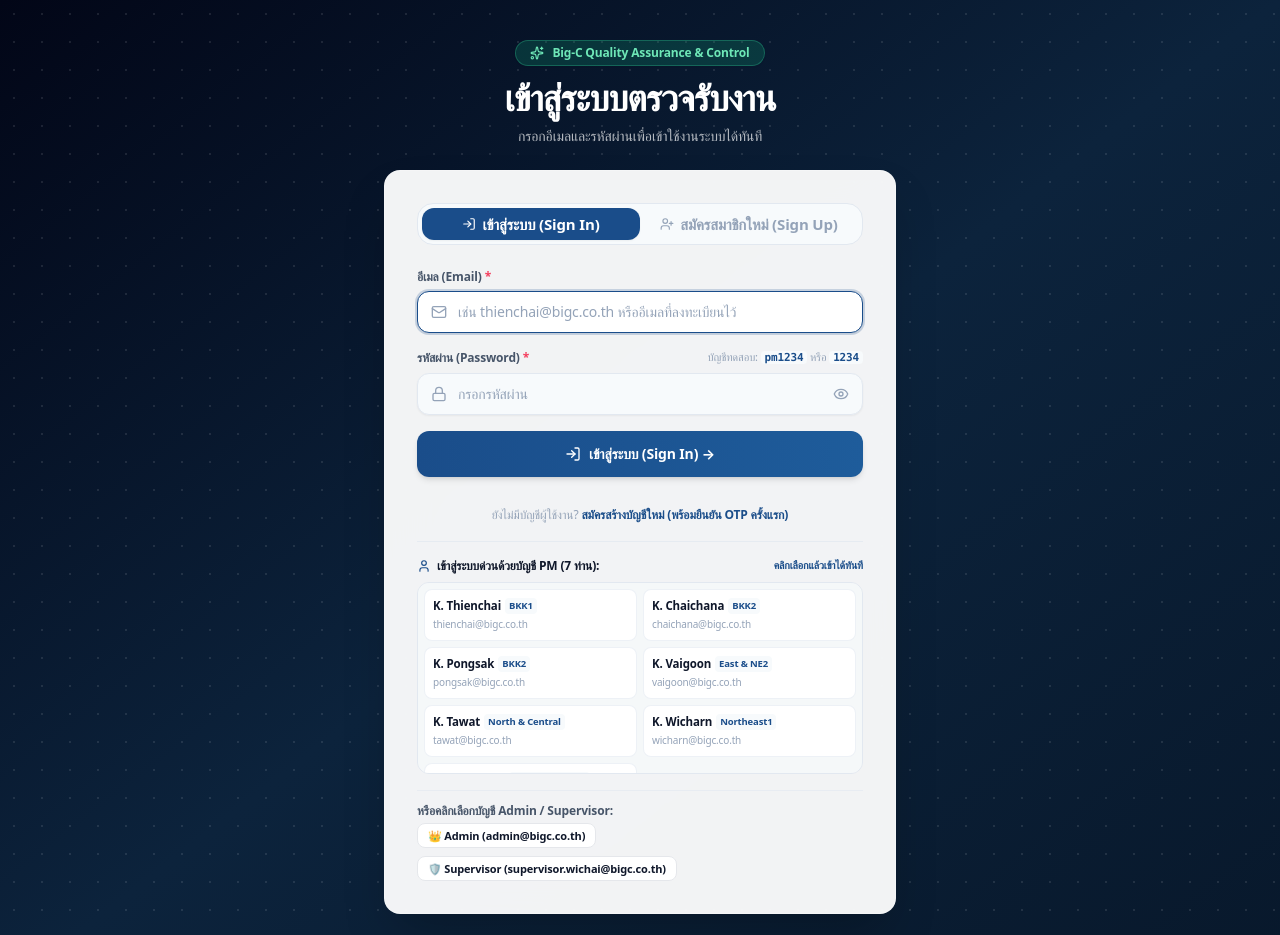
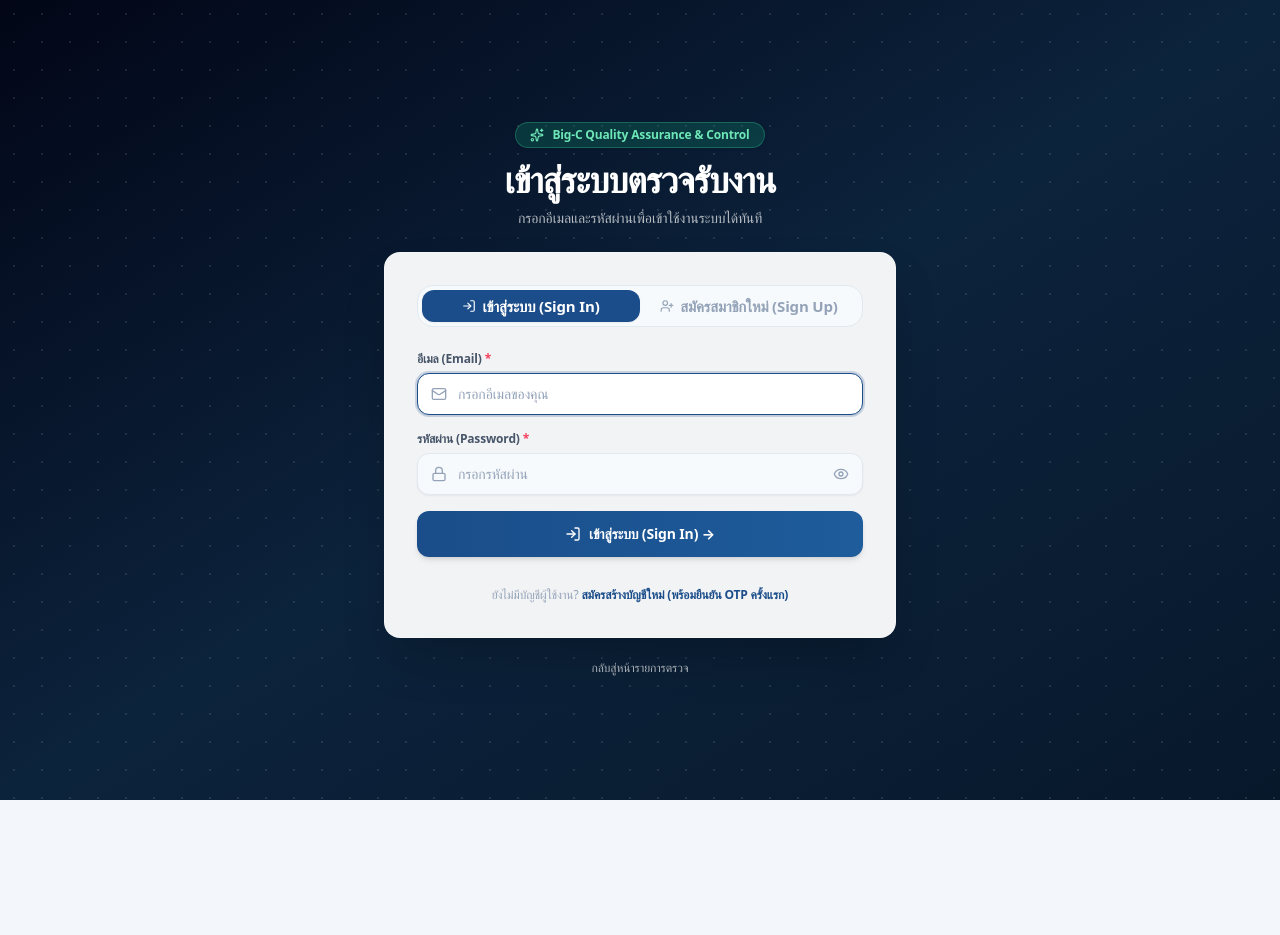
Before and after one commit to pattanunptnnn/cs-checklist, a Next.js app: page /login in a window 1280 px wide. Shown: the top 935 px of the page. After the commit the page ends 800 px from the top, so only its background shows below. Built offline with nearby package versions, Linux system fonts and the light colour scheme; a web font is replaced by a local one.

Commit message:
remove quick pm login and clean up dummy pm emails

```diff
--- a/src/app/login/page.tsx
+++ b/src/app/login/page.tsx
@@ -268,14 +268,6 @@ export default function LoginPage() {
     }
   }
 
-  // ผู้ช่วยสำหรับคลิกเลือกบัญชี PM ด่วน (ใส่ทั้ง Email และ รหัสผ่านให้ทันที)
-  function selectQuickPm(email: string) {
-    setSignInEmail(email);
-    setSignInPassword("pm1234");
-    setErrorMsg("");
-    setSuccessMsg("");
-  }
-
   return (
     <div className="min-h-screen bg-gradient-to-br from-slate-950 via-[#0c233c] to-[#08182b] text-white flex flex-col justify-center py-10 px-4 sm:px-6 lg:px-8 relative overflow-hidden">
       {/* Background blueprint decorative pattern */}
@@ -405,7 +397,7 @@ export default function LoginPage() {
                     autoFocus
                     value={signInEmail}
                     onChange={(e) => setSignInEmail(e.target.value)}
-                    placeholder="เช่น thienchai@bigc.co.th หรืออีเมลที่ลงทะเบียนไว้"
+                    placeholder="กรอกอีเมลของคุณ"
                     className="field pl-10 text-sm"
                   />
                 </div>
@@ -416,9 +408,6 @@ export default function LoginPage() {
                   <label className="block text-xs font-bold text-ink2">
                     รหัสผ่าน (Password) <span className="text-rose-500">*</span>
                   </label>
-                  <span className="text-[11px] text-ink3">
-                    บัญชีทดสอบ: <code className="bg-sunken px-1 rounded text-brand font-mono font-bold">pm1234</code> หรือ <code className="bg-sunken px-1 rounded text-brand font-mono font-bold">1234</code>
-                  </span>
                 </div>
                 <div className="relative">
                   <div className="absolute inset-y-0 left-0 pl-3.5 flex items-center pointer-events-none text-ink3">
@@ -466,74 +455,6 @@ export default function LoginPage() {
                   สมัครสร้างบัญชีใหม่ (พร้อมยืนยัน OTP ครั้งแรก)
                 </button>
               </div>
-
-              {/* รายชื่อ PM 7 ท่าน สำหรับคลิกเข้าสู่ระบบด่วน (Quick PM Selection) */}
-              <div className="mt-5 pt-4 border-t border-line/70">
-                <div className="flex items-center justify-between mb-2">
-                  <span className="text-xs font-bold text-ink flex items-center gap-1.5">
-                    <User className="w-3.5 h-3.5 text-brand" />
-                    <span>เข้าสู่ระบบด่วนด้วยบัญชี PM (7 ท่าน):</span>
-                  </span>
-                  <span className="text-[10.5px] text-brand font-semibold">คลิกเลือกแล้วเข้าได้ทันที</span>
-                </div>
-
-                <div className="grid grid-cols-2 gap-1.5 max-h-48 overflow-y-auto p-1.5 bg-sunken/80 rounded-xl border border-line">
-                  {BIGC_PMS.map((pm) => {
-                    const isSelected = signInEmail.toLowerCase() === pm.email.toLowerCase();
-                    return (
-                      <button
-                        key={pm.id}
-                        type="button"
-                        onClick={() => selectQuickPm(pm.email)}
-                        className={`p-2 rounded-lg text-left transition-all border text-xs flex flex-col cursor-pointer ${
-                          isSelected
-                            ? "bg-brand/10 border-brand text-brand font-bold shadow-xs"
-                            : "bg-card border-line/60 text-ink hover:border-brand/40 hover:bg-card/80"
-                        }`}
-                      >
-                        <div className="font-bold truncate text-[11.5px] flex items-center justify-between gap-1">
-                          <span>{pm.name}</span>
-                          <span className="text-[9.5px] font-semibold px-1 py-0.2 rounded bg-sunken text-brand shrink-0">
-                            {pm.zone}
-                          </span>
-                        </div>
-                        <div className="text-[10px] text-ink3 truncate font-normal mt-0.5">
-                          {pm.email}
-                        </div>
-                      </button>
-                    );
-                  })}
-                </div>
-              </div>
-
-              {/* บัญชีอื่นๆ Admin / Supervisor */}
-              <div className="mt-3 pt-3 border-t border-line/60 text-xs text-ink3">
-                <div className="font-semibold text-ink2 mb-1">หรือคลิกเลือกบัญชี Admin / Supervisor:</div>
-                <div className="flex flex-wrap gap-2 text-[11px]">
-                  <button
-                    type="button"
-                    onClick={() => {
-                      setSignInEmail("admin@bigc.co.th");
-                      setSignInPassword("admin1234");
-                      setErrorMsg("");
-                    }}
-                    className="chip bg-card hover:bg-brand/10 hover:text-brand border text-[11px] cursor-pointer"
-                  >
-                    👑 Admin (admin@bigc.co.th)
-                  </button>
-                  <button
-                    type="button"
-                    onClick={() => {
-                      setSignInEmail("supervisor.wichai@bigc.co.th");
-                      setSignInPassword("sup1234");
-                      setErrorMsg("");
-                    }}
-                    className="chip bg-card hover:bg-brand/10 hover:text-brand border text-[11px] cursor-pointer"
-                  >
-                    🛡️ Supervisor (supervisor.wichai@bigc.co.th)
-                  </button>
-                </div>
-              </div>
             </form>
           )}
 
@@ -544,6 +465,29 @@ export default function LoginPage() {
                 <label className="block text-xs font-bold text-ink2 mb-1.5">
                   ชื่อ - นามสกุล <span className="text-rose-500">*</span>
                 </label>
+                {signUpRole === "pm" && (
+                  <div className="mb-2">
+                    <select
+                      onChange={(e) => {
+                        const val = e.target.value;
+                        if (val) {
+                          const pm = BIGC_PMS.find((p) => p.name === val);
+                          setSignUpName(val);
+                          if (pm) setSignUpTitle(`Project Manager (${pm.zone})`);
+                        }
+                      }}
+                      className="field text-xs mb-1.5 py-2 cursor-pointer bg-card"
+                      defaultValue=""
+                    >
+                      <option value="">-- เลือกชื่อ PM ประจำโซน (7 ท่าน) หรือพิมพ์ด้านล่าง --</option>
+                      {BIGC_PMS.map((p) => (
+                        <option key={p.id} value={p.name}>
+                          {p.name} ({p.zone})
+                        </option>
+                      ))}
+                    </select>
+                  </div>
+                )}
                 <div className="relative">
                   <div className="absolute inset-y-0 left-0 pl-3.5 flex items-center pointer-events-none text-ink3">
                     <User className="w-4 h-4" />
@@ -553,7 +497,7 @@ export default function LoginPage() {
                     required
                     value={signUpName}
                     onChange={(e) => setSignUpName(e.target.value)}
-                    placeholder="เช่น สมศักดิ์ สุขใจ หรือ K. Somchai"
+                    placeholder="เช่น K. Thienchai หรือชื่อ-นามสกุลจริง"
                     className="field pl-10 text-sm"
                   />
                 </div>
--- a/src/lib/auth.ts
+++ b/src/lib/auth.ts
@@ -14,30 +14,20 @@ export interface PMInfo {
   id: string;
   name: string;
   zone: string;
-  email: string;
+  email?: string;
   phone?: string;
 }
 
-// รายชื่อ Project Manager (PM) และโซนรับผิดชอบ
+// รายชื่อ Project Manager (PM) และโซนรับผิดชอบตามเอกสาร Big-C
 export const BIGC_PMS: PMInfo[] = [
-  { id: "pm-thienchai", name: "K. Thienchai", zone: "BKK1", email: "thienchai@bigc.co.th" },
-  { id: "pm-chaichana", name: "K. Chaichana", zone: "BKK2", email: "chaichana@bigc.co.th" },
-  { id: "pm-pongsak", name: "K. Pongsak", zone: "BKK2", email: "pongsak@bigc.co.th" },
-  { id: "pm-vaigoon", name: "K. Vaigoon", zone: "East & NE2", email: "vaigoon@bigc.co.th" },
-  { id: "pm-tawat", name: "K. Tawat", zone: "North & Central", email: "tawat@bigc.co.th" },
-  { id: "pm-wicharn", name: "K. Wicharn", zone: "Northeast1", email: "wicharn@bigc.co.th" },
-  { id: "pm-chinakorn", name: "K. Chinakorn", zone: "North & Central", email: "chinakorn@bigc.co.th" },
+  { id: "pm-thienchai", name: "K. Thienchai", zone: "BKK1" },
+  { id: "pm-chaichana", name: "K. Chaichana", zone: "BKK2" },
+  { id: "pm-pongsak", name: "K. Pongsak", zone: "BKK2" },
+  { id: "pm-vaigoon", name: "K. Vaigoon", zone: "East & NE2" },
+  { id: "pm-tawat", name: "K. Tawat", zone: "North & Central" },
+  { id: "pm-wicharn", name: "K. Wicharn", zone: "Northeast1" },
+  { id: "pm-chinakorn", name: "K. Chinakorn", zone: "North & Central" },
 ];
-
-export const PM_USERS: RegisteredUser[] = BIGC_PMS.map((pm) => ({
-  id: pm.id,
-  email: pm.email,
-  password: "pm1234",
-  name: pm.name,
-  role: "pm",
-  title: `Project Manager (${pm.zone})`,
-  phone: pm.phone || "081-xxx-xxxx",
-}));
 
 export const DEMO_USERS: Record<UserRole, AuthUser & { password: string }> = {
   admin: {
@@ -51,8 +41,8 @@ export const DEMO_USERS: Record<UserRole, AuthUser & { password: string }> = {
   },
   pm: {
     id: "pm-thienchai",
-    email: "thienchai@bigc.co.th",
-    password: "pm1234",
+    email: "thienchai@company.com",
+    password: "1234",
     name: "K. Thienchai",
     role: "pm",
     title: "Project Manager (BKK1)",
@@ -72,7 +62,6 @@ export const DEMO_USERS: Record<UserRole, AuthUser & { password: string }> = {
 export const INITIAL_USERS: RegisteredUser[] = [
   DEMO_USERS.admin,
   DEMO_USERS.supervisor,
-  ...PM_USERS,
 ];
 
 const USERS_STORAGE_KEY = "bigc_cs_registered_users";
@@ -87,23 +76,13 @@ export function getRegisteredUsers(): RegisteredUser[] {
     }
     const parsed = JSON.parse(raw);
     if (Array.isArray(parsed) && parsed.length > 0) {
-      // ตรวจสอบและอัปเดตรายชื่อ PM ทั้ง 7 ท่าน พร้อมคำนำหน้า K.
-      let hasUpdate = false;
-      const merged = [...parsed];
-      for (const pmUser of PM_USERS) {
-        const foundIdx = merged.findIndex((u: any) => u.email?.toLowerCase() === pmUser.email.toLowerCase());
-        if (foundIdx === -1) {
-          merged.push(pmUser);
-          hasUpdate = true;
-        } else if (merged[foundIdx].name !== pmUser.name) {
-          merged[foundIdx] = { ...merged[foundIdx], name: pmUser.name, title: pmUser.title };
-          hasUpdate = true;
-        }
+      // คัดกรองอีเมลปลอม @bigc.co.th ของ PM ในอดีตออก เพื่อให้ใช้เมลจริงที่ลงทะเบียน
+      const fakePmEmails = ["thienchai@bigc.co.th", "chaichana@bigc.co.th", "pongsak@bigc.co.th", "vaigoon@bigc.co.th", "tawat@bigc.co.th", "wicharn@bigc.co.th", "chinakorn@bigc.co.th"];
+      const cleaned = parsed.filter((u: any) => !fakePmEmails.includes(u.email?.toLowerCase()));
+      if (cleaned.length !== parsed.length) {
+        localStorage.setItem(USERS_STORAGE_KEY, JSON.stringify(cleaned));
       }
-      if (hasUpdate) {
-        localStorage.setItem(USERS_STORAGE_KEY, JSON.stringify(merged));
-      }
-      return merged;
+      return cleaned;
     }
     return INITIAL_USERS;
   } catch {
```
